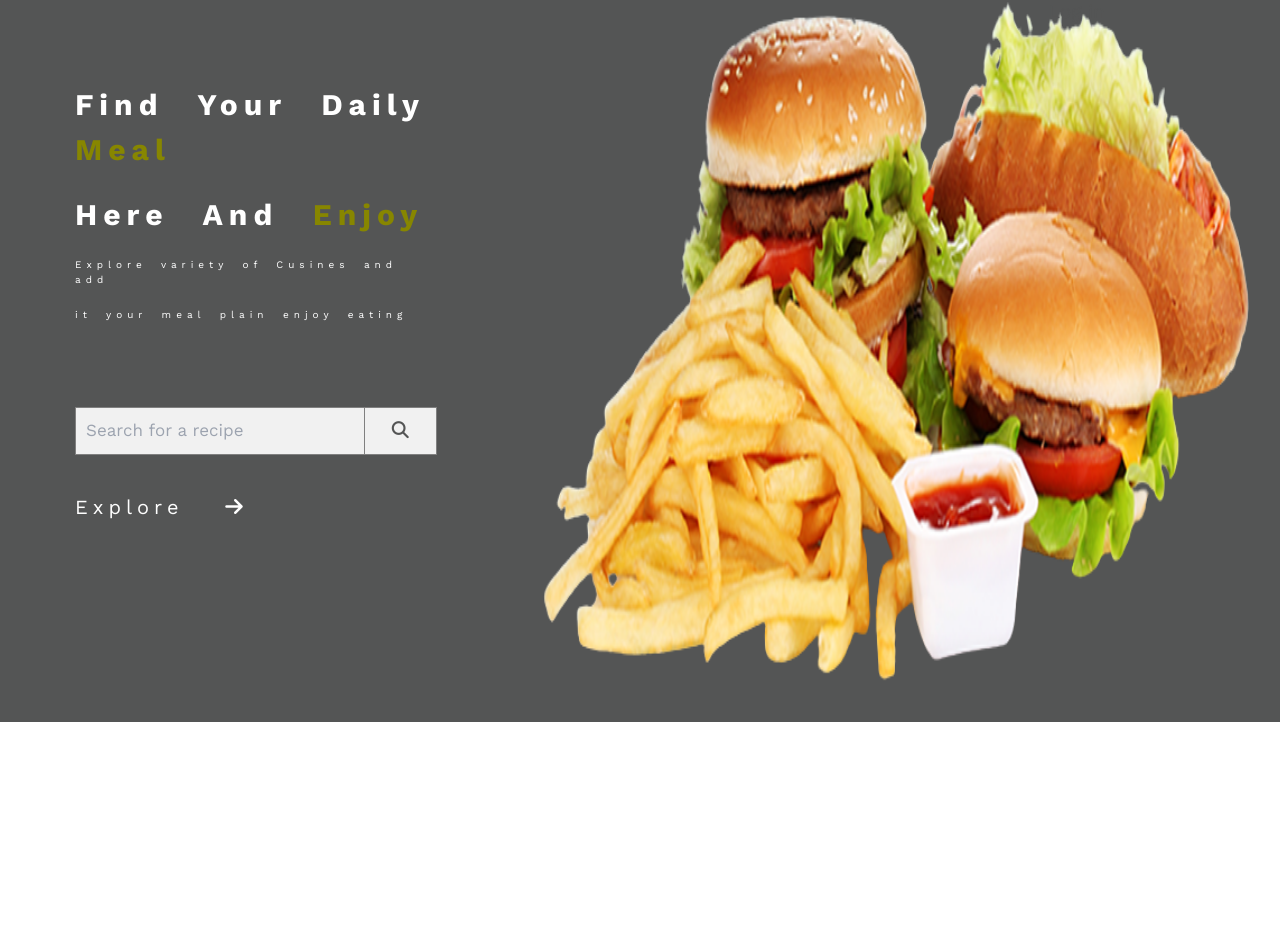
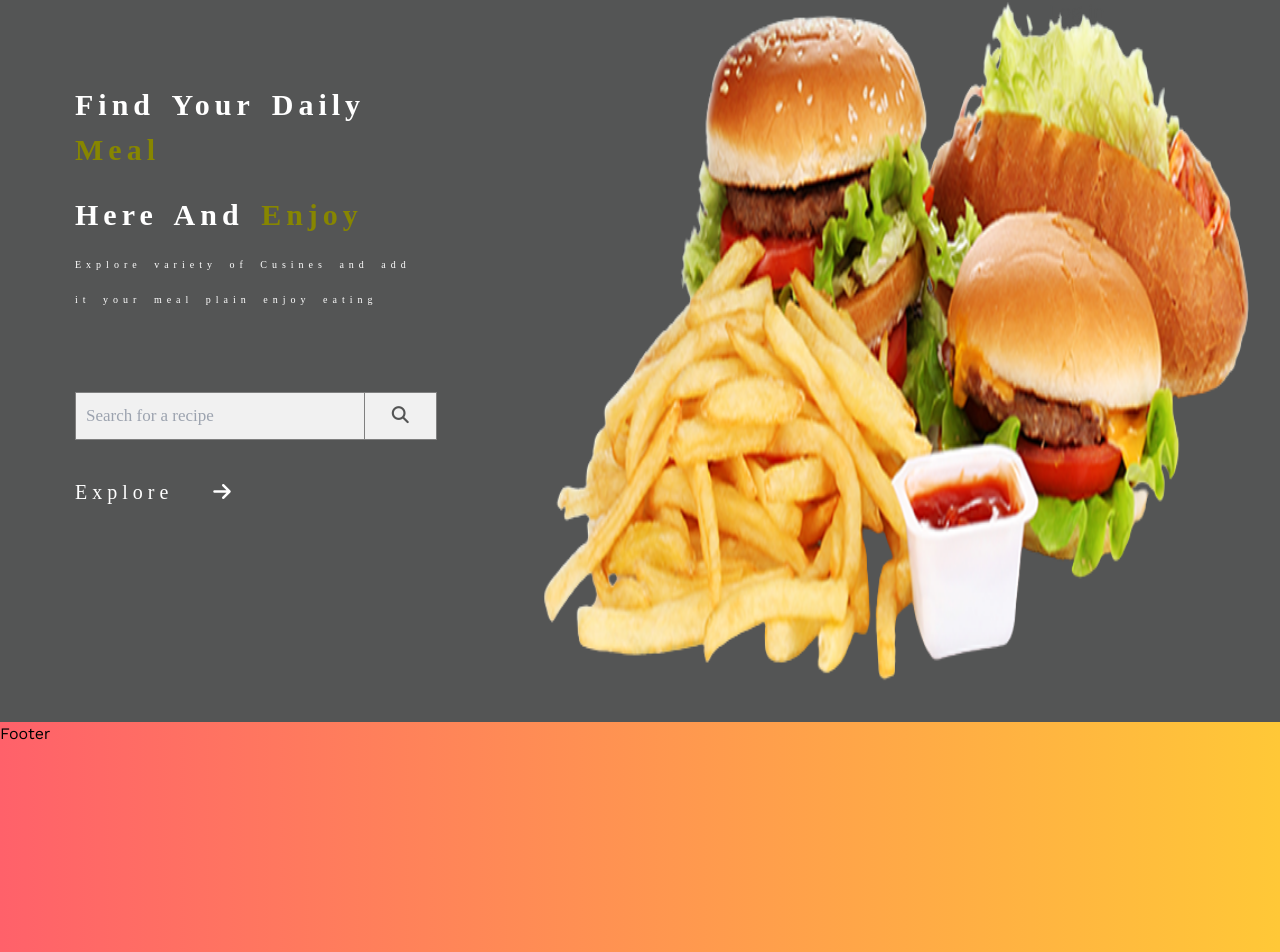
Before and after one commit to Masterprecie/KitchenWizard, a React (Vite) app: page / in a window 1280 px wide. Shown: the part 108-1060 px from the top of the page. Before the commit the page ends 830 px from the top, so only its background shows below. Built offline with nearby package versions, Linux system fonts and the light colour scheme; no server answers.

Commit message:
Hero Typo Fixed Footer Initial Commit

```diff
--- /dev/null
+++ b/src/component/Footer/Footer.css
@@ -0,0 +1,4 @@
+footer {
+	background: linear-gradient(90deg, #FF616A 0%, #FFC837 100%);
+	height: 250px;
+}
--- /dev/null
+++ b/src/component/Footer/Footer.jsx
@@ -0,0 +1,6 @@
+import React from "react";
+import "./Footer.css";
+
+export default function Footer() {
+  return <footer>Footer</footer>;
+}
--- a/src/component/Hero/Hero.css
+++ b/src/component/Hero/Hero.css
@@ -4,6 +4,7 @@
 	justify-content: space-between;
 	background-color: #545555;
 	align-items: stretch;
+	font-family: "Work Sans, sans-serif";
 }
 
 .Hero-Main {
@@ -23,17 +24,17 @@
 	color: #fff;
 	font-size: 30px;
 	padding: 10px 0;
-	letter-spacing: 6px;
+	letter-spacing: 5px;
 	font-weight: 600;
-	word-spacing: 20px;
+	word-spacing: 5px;
 }
 
 .Hero-Main>p:nth-child(3),
 .Hero-Main>p:nth-child(4) {
 	font-size: 10px;
 	letter-spacing: 5px;
-	font-weight: 300;
-	word-spacing: 6px;
+	font-weight: 400;
+	word-spacing: 5px;
 }
 
 .Hero-Main>p:nth-child(4) {
--- a/src/pages/Home/Home.jsx
+++ b/src/pages/Home/Home.jsx
@@ -2,13 +2,14 @@ import React from "react";
 import { Link } from "react-router-dom";
 import NavBar from "../../component/NavBar/NavBar";
 import Hero from "../../component/Hero/Hero";
+import Footer from "../../component/Footer/Footer";
 
 const Home = () => {
   return (
     <div>
       <NavBar />
       <Hero />
-
+      <Footer />
     </div>
   );
 };
```
